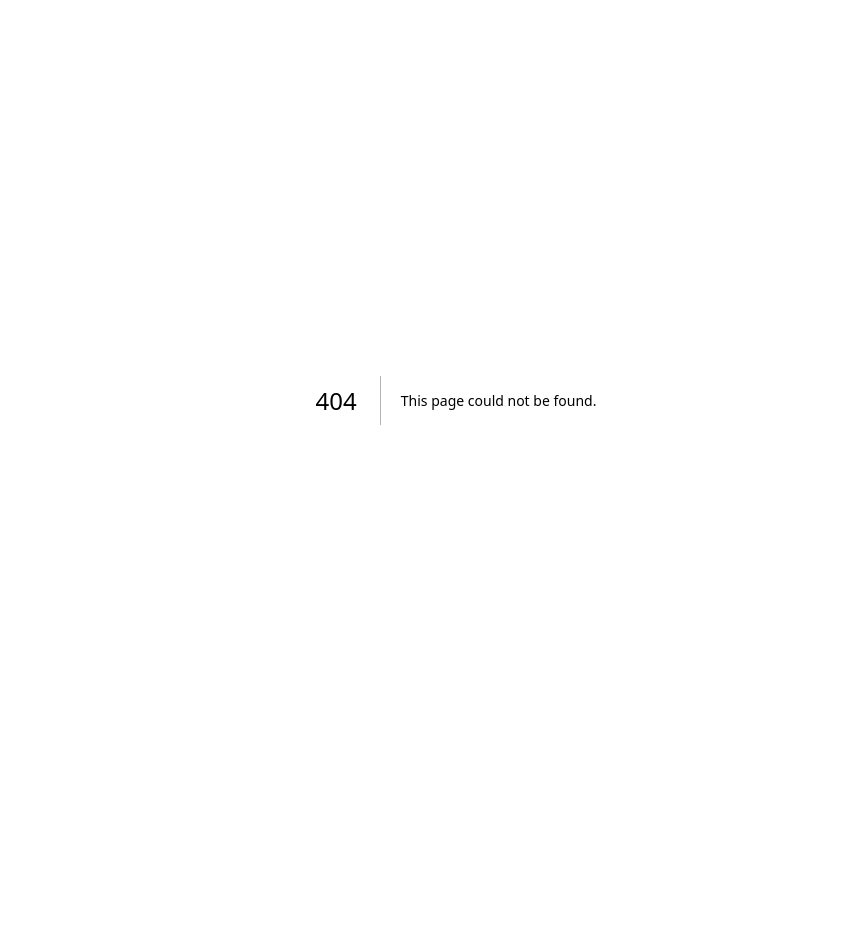
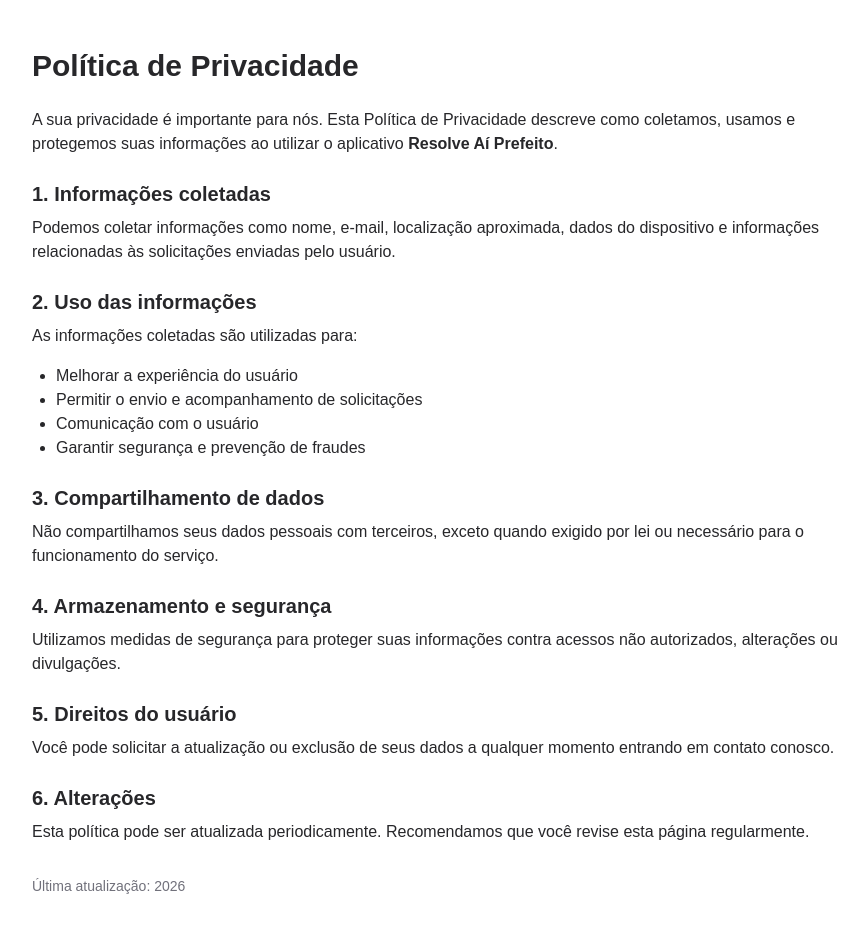
Before and after one commit to ViniciusSemolaArruda/api-resolveai, a Next.js app: page /politica-de-privacidade in a window 1280 px wide. Before the commit this address had no page. Shown: the top 932 px of the page, without its empty margins (184-1052 px from the left). Before the commit the page ends 800 px from the top, so only its background shows below. Built offline with nearby package versions, Linux system fonts and the light colour scheme.

Commit message:
Sua mensagem de commit

```diff
--- /dev/null
+++ b/app/politica-de-privacidade/page.tsx
@@ -0,0 +1,59 @@
+export default function PoliticaPrivacidade() {
+  return (
+    <main className="min-h-screen max-w-4xl mx-auto px-6 py-12 text-zinc-800">
+      <h1 className="text-3xl font-bold mb-6">Política de Privacidade</h1>
+
+      <p className="mb-4">
+        A sua privacidade é importante para nós. Esta Política de Privacidade descreve
+        como coletamos, usamos e protegemos suas informações ao utilizar o aplicativo
+        <strong> Resolve Aí Prefeito</strong>.
+      </p>
+
+      <h2 className="text-xl font-semibold mt-6 mb-2">1. Informações coletadas</h2>
+      <p className="mb-4">
+        Podemos coletar informações como nome, e-mail, localização aproximada,
+        dados do dispositivo e informações relacionadas às solicitações enviadas
+        pelo usuário.
+      </p>
+
+      <h2 className="text-xl font-semibold mt-6 mb-2">2. Uso das informações</h2>
+      <p className="mb-4">
+        As informações coletadas são utilizadas para:
+      </p>
+      <ul className="list-disc pl-6 mb-4">
+        <li>Melhorar a experiência do usuário</li>
+        <li>Permitir o envio e acompanhamento de solicitações</li>
+        <li>Comunicação com o usuário</li>
+        <li>Garantir segurança e prevenção de fraudes</li>
+      </ul>
+
+      <h2 className="text-xl font-semibold mt-6 mb-2">3. Compartilhamento de dados</h2>
+      <p className="mb-4">
+        Não compartilhamos seus dados pessoais com terceiros, exceto quando exigido
+        por lei ou necessário para o funcionamento do serviço.
+      </p>
+
+      <h2 className="text-xl font-semibold mt-6 mb-2">4. Armazenamento e segurança</h2>
+      <p className="mb-4">
+        Utilizamos medidas de segurança para proteger suas informações contra acessos
+        não autorizados, alterações ou divulgações.
+      </p>
+
+      <h2 className="text-xl font-semibold mt-6 mb-2">5. Direitos do usuário</h2>
+      <p className="mb-4">
+        Você pode solicitar a atualização ou exclusão de seus dados a qualquer momento
+        entrando em contato conosco.
+      </p>
+
+      <h2 className="text-xl font-semibold mt-6 mb-2">6. Alterações</h2>
+      <p className="mb-4">
+        Esta política pode ser atualizada periodicamente. Recomendamos que você revise
+        esta página regularmente.
+      </p>
+
+      <p className="mt-8 text-sm text-zinc-500">
+        Última atualização: {new Date().getFullYear()}
+      </p>
+    </main>
+  )
+}
--- /dev/null
+++ b/app/termos-de-uso/page.tsx
@@ -0,0 +1,46 @@
+export default function TermosDeUso() {
+  return (
+    <main className="min-h-screen max-w-4xl mx-auto px-6 py-12 text-zinc-800">
+      <h1 className="text-3xl font-bold mb-6">Termos de Uso</h1>
+
+      <p className="mb-4">
+        Ao acessar e utilizar o aplicativo <strong>Resolve Aí Prefeito</strong>,
+        você concorda com os termos descritos abaixo.
+      </p>
+
+      <h2 className="text-xl font-semibold mt-6 mb-2">1. Uso do serviço</h2>
+      <p className="mb-4">
+        O aplicativo tem como objetivo permitir que cidadãos registrem e acompanhem
+        solicitações relacionadas à cidade. O uso indevido da plataforma é proibido.
+      </p>
+
+      <h2 className="text-xl font-semibold mt-6 mb-2">2. Responsabilidades do usuário</h2>
+      <ul className="list-disc pl-6 mb-4">
+        <li>Fornecer informações verdadeiras</li>
+        <li>Não utilizar linguagem ofensiva</li>
+        <li>Não enviar conteúdos ilegais</li>
+        <li>Respeitar outros usuários</li>
+      </ul>
+
+      <h2 className="text-xl font-semibold mt-6 mb-2">3. Limitação de responsabilidade</h2>
+      <p className="mb-4">
+        Não nos responsabilizamos por informações incorretas fornecidas pelos usuários
+        ou por eventuais falhas técnicas.
+      </p>
+
+      <h2 className="text-xl font-semibold mt-6 mb-2">4. Suspensão de contas</h2>
+      <p className="mb-4">
+        Contas que violarem estes termos poderão ser suspensas ou removidas sem aviso prévio.
+      </p>
+
+      <h2 className="text-xl font-semibold mt-6 mb-2">5. Alterações</h2>
+      <p className="mb-4">
+        Reservamo-nos o direito de modificar estes termos a qualquer momento.
+      </p>
+
+      <p className="mt-8 text-sm text-zinc-500">
+        Última atualização: {new Date().getFullYear()}
+      </p>
+    </main>
+  )
+}
```
